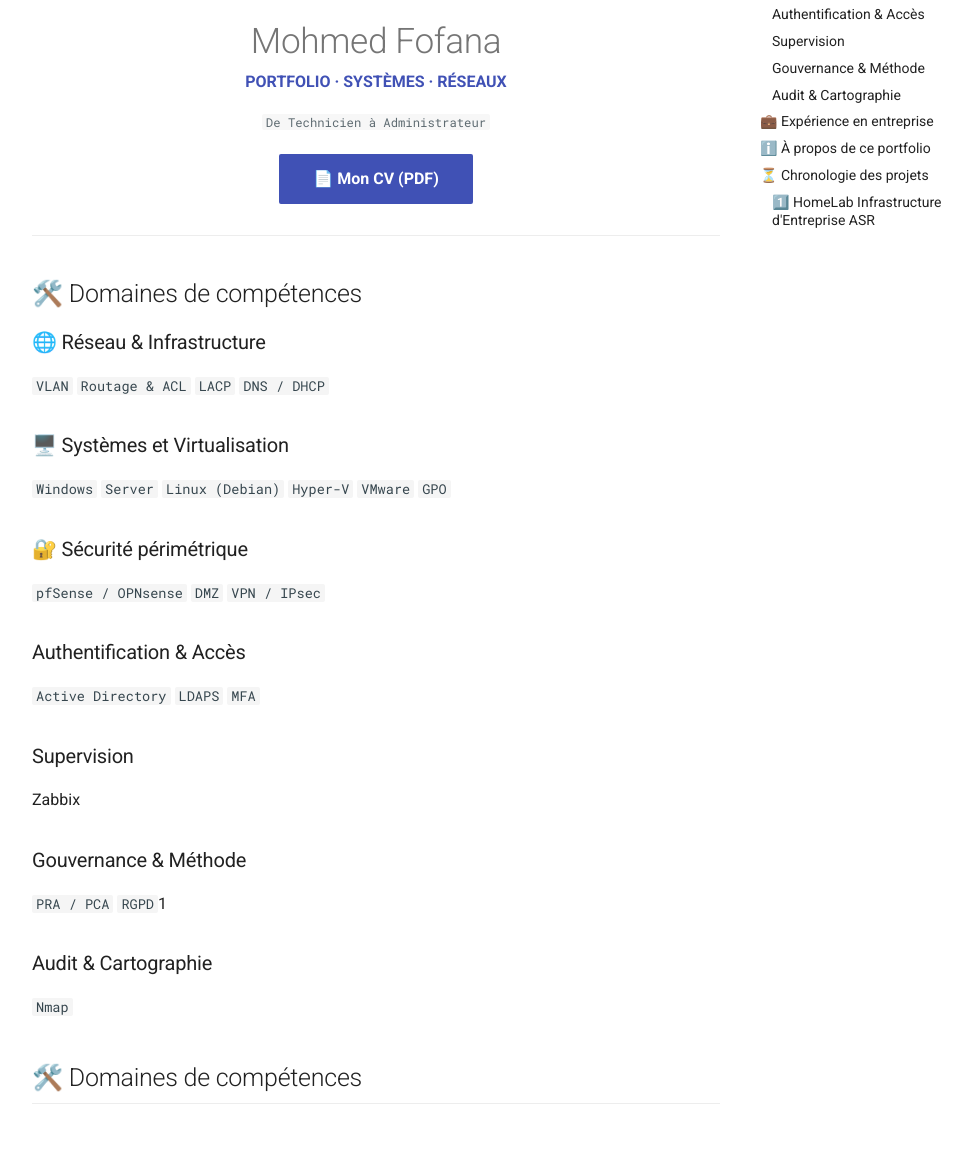
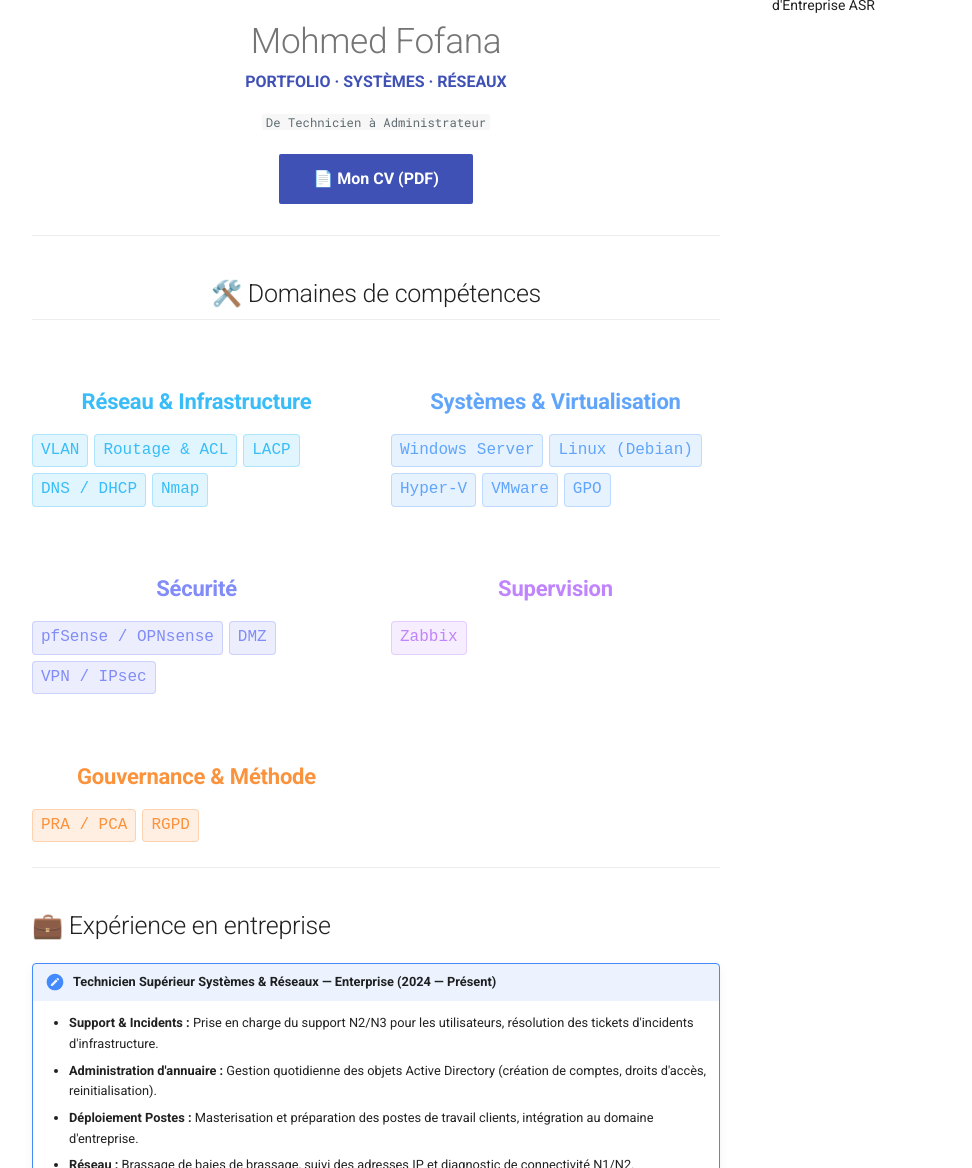
Before and after one commit to mohamedfofana/HomeLab, an MkDocs documentation site: the page built from docs/index.md, in a window 1280 px wide and 1400 px high, cut to the strip 232-1400 px from the top of the window. Shown: the whole strip, without its empty margins (264-1236 px from the left). Built offline with MkDocs 1.6.1 and Material for MkDocs 9.7.7, drawn with Linux system fonts in a browser that asks for light colours; some of the changed text lies outside the part shown.

Commit message:
Update index.md

```diff
--- a/docs/index.md
+++ b/docs/index.md
@@ -14,33 +14,10 @@
 </div>
 
 ---
-
-## 🛠️ Domaines de compétences
-
-### 🌐 Réseau & Infrastructure
-<code>VLAN</code> <code>Routage & ACL</code> <code>LACP</code> <code>DNS / DHCP</code>
-
-### 🖥️ Systèmes et Virtualisation
-<code>Windows</code> <code>Server</code> <code>Linux (Debian)</code> <code>Hyper-V</code> <code>VMware</code> <code>GPO</code>
-
-### 🔐 Sécurité périmétrique
-<code>pfSense / OPNsense</code> <code>DMZ</code> <code>VPN / IPsec</code>
-
-### Authentification & Accès
-<code>Active Directory</code> <code>LDAPS</code> <code>MFA</code>
-
-### Supervision
-</code>Zabbix</code>
-
-### Gouvernance & Méthode
-<code>PRA / PCA</code> <code>RGPD</code>1
-
-### Audit & Cartographie
-<code>Nmap</code>
-
+<div align="center">
 <h2 style="border-bottom: 0.05rem solid var(--md-default-fg-color--lightest); padding-bottom: 0.4rem;">🛠️ Domaines de compétences</h2>
-
-<div style="display: grid; grid-template-columns: repeat(auto-fit, minmax(220px, 1fr)); gap: 1.5rem; margin-top: 1.5rem;">
+</div>
+<div align="center" style="display: grid; grid-template-columns: repeat(auto-fit, minmax(220px, 1fr)); gap: 1.5rem; margin-top: 1.5rem;">
 
   <!-- Réseau & Infrastructure (Bleu / Cyan) -->
   <div>
```
